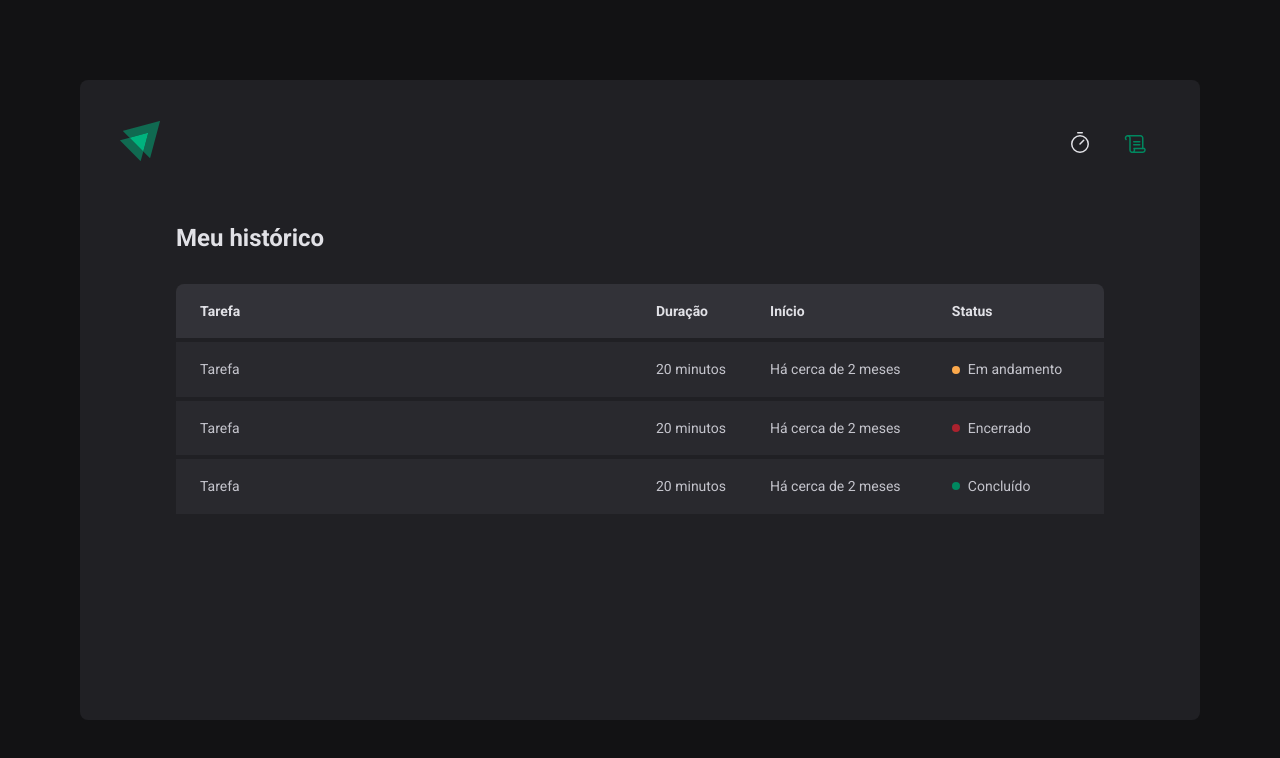
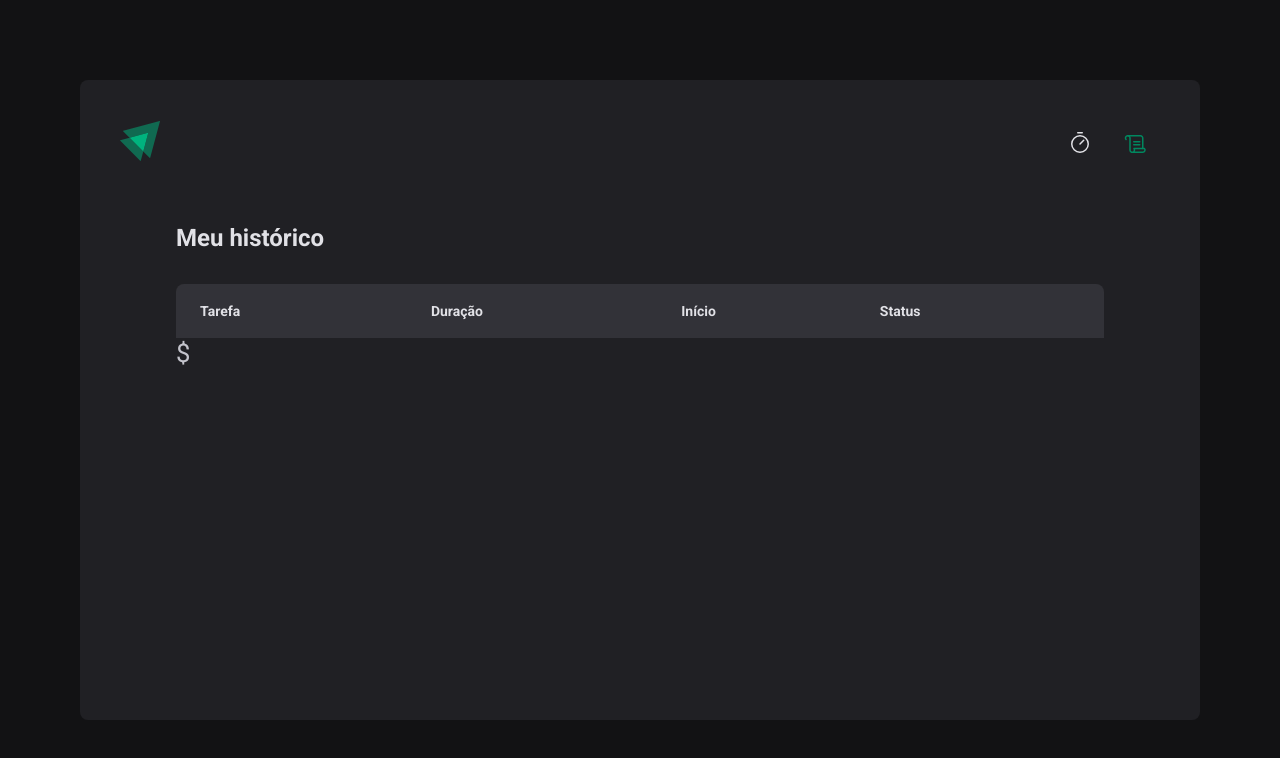
Before and after one commit to eriksongoncalves/ignite-timer, a React (Vite) app: page /history in a window 1280 px wide. Shown: the top 758 px of the page. Built offline with nearby package versions, Linux system fonts and the light colour scheme.

Commit message:
feat: history page

```diff
--- a/src/pages/History/index.tsx
+++ b/src/pages/History/index.tsx
@@ -1,6 +1,12 @@
+import { formatDistanceToNow } from 'date-fns'
+import ptBR from 'date-fns/esm/locale/pt-BR'
+
 import * as S from './styles'
+import { useCycleContext } from '../../contexts/Cycle'
 
 export const History = () => {
+  const { cycles } = useCycleContext()
+
   return (
     <S.Container>
       <h1>Meu histórico</h1>
@@ -16,30 +22,32 @@
             </tr>
           </thead>
           <tbody>
-            <tr>
-              <td>Tarefa</td>
-              <td>20 minutos</td>
-              <td>Há cerca de 2 meses</td>
-              <td>
-                <S.Status statusColor="yellow">Em andamento</S.Status>
-              </td>
-            </tr>
-            <tr>
-              <td>Tarefa</td>
-              <td>20 minutos</td>
-              <td>Há cerca de 2 meses</td>
-              <td>
-                <S.Status statusColor="red">Encerrado</S.Status>
-              </td>
-            </tr>
-            <tr>
-              <td>Tarefa</td>
-              <td>20 minutos</td>
-              <td>Há cerca de 2 meses</td>
-              <td>
-                <S.Status statusColor="green">Concluído</S.Status>
-              </td>
-            </tr>
+            $
+            {cycles.map(cycle => (
+              <tr key={cycle.id}>
+                <td>{cycle.task}</td>
+                <td>{cycle.minutesAmount} minutos</td>
+                <td>
+                  {formatDistanceToNow(cycle.startDate, {
+                    addSuffix: true,
+                    locale: ptBR
+                  })}
+                </td>
+                <td>
+                  {cycle.fineshedDate && (
+                    <S.Status statusColor="green">Concluído</S.Status>
+                  )}
+
+                  {cycle.interruptedDate && (
+                    <S.Status statusColor="red">Interrompido</S.Status>
+                  )}
+
+                  {!cycle.fineshedDate && !cycle.interruptedDate && (
+                    <S.Status statusColor="yellow">Em Andamento</S.Status>
+                  )}
+                </td>
+              </tr>
+            ))}
           </tbody>
         </table>
       </S.HistoryList>
```
